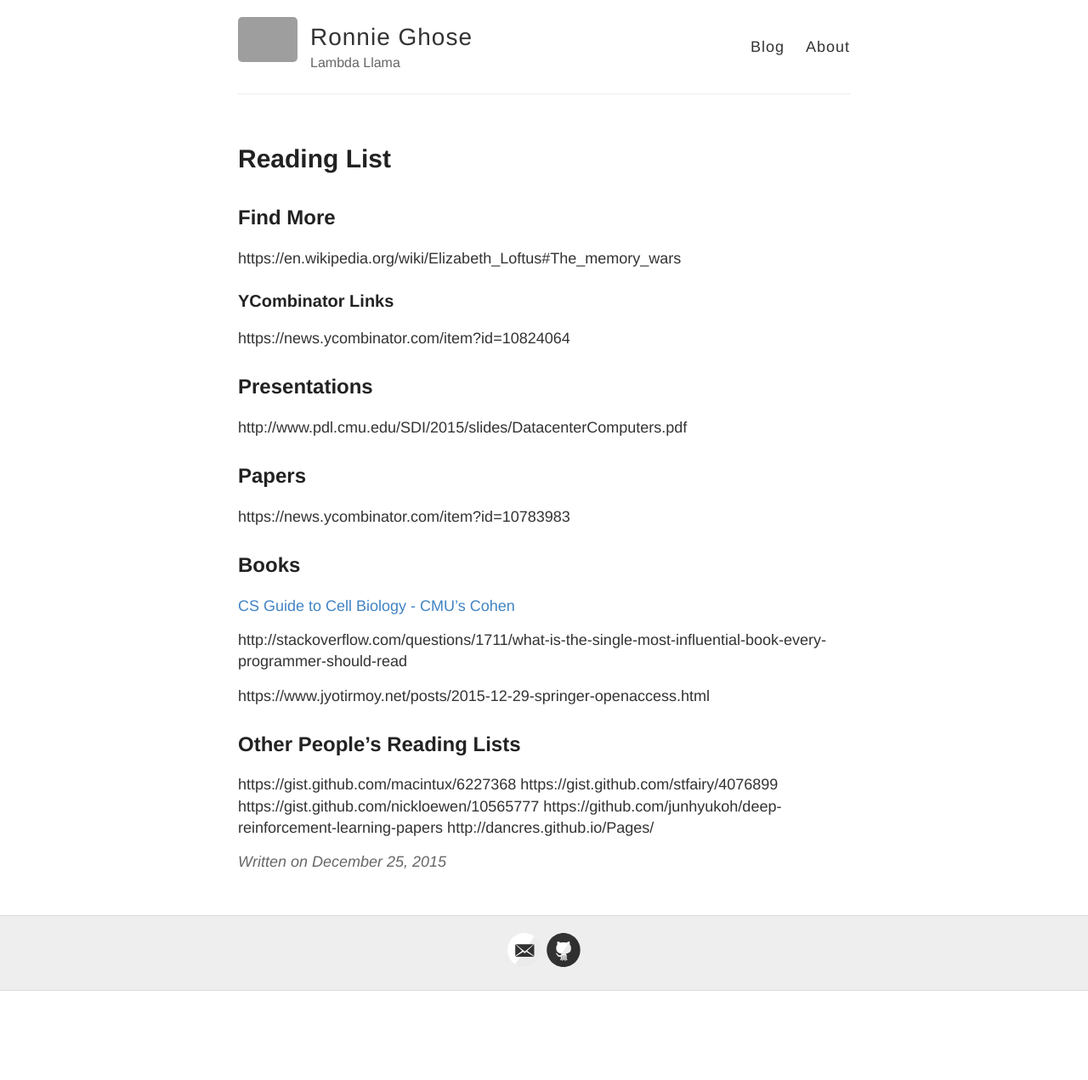
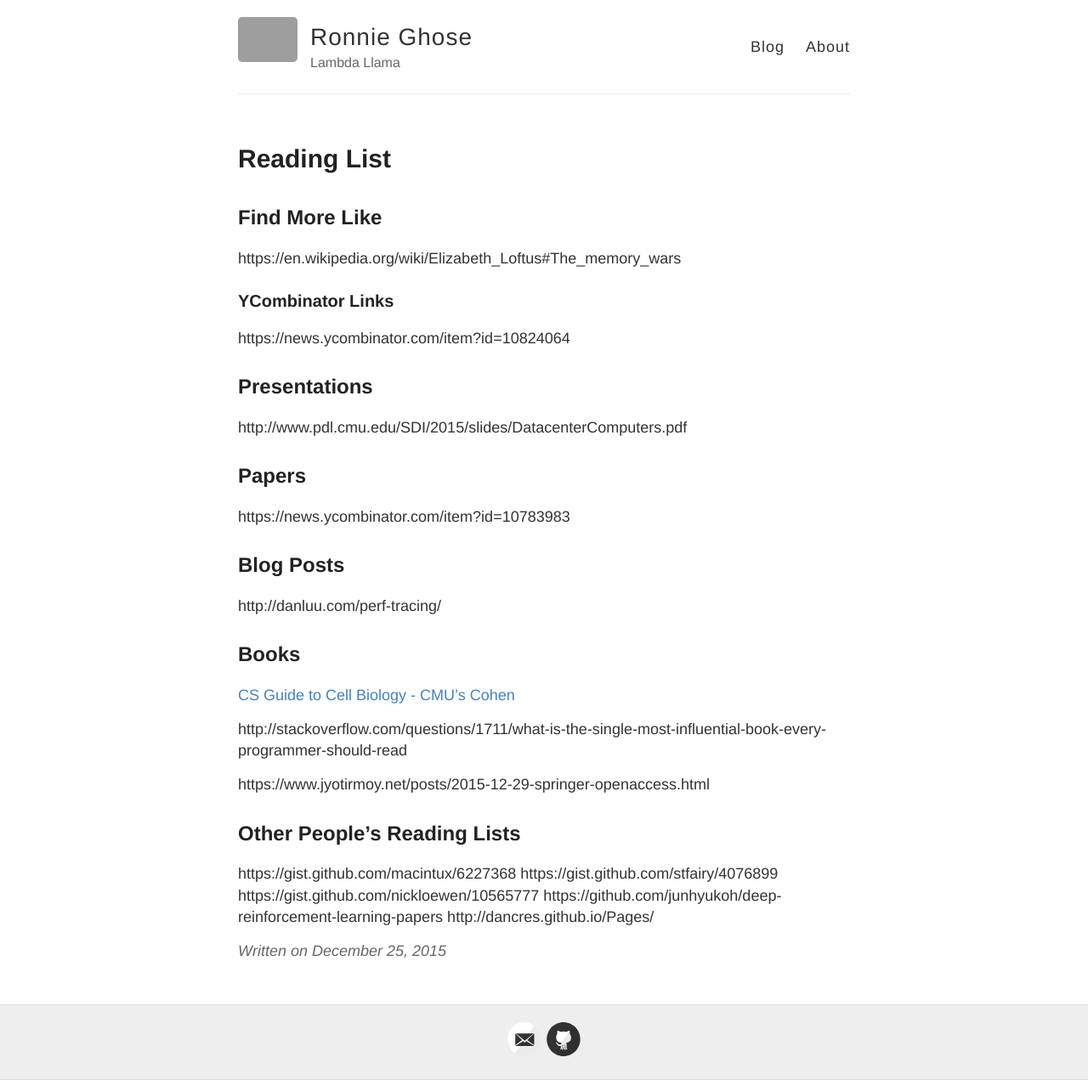
Before and after one commit to RONNCC/ronncc.github, a Jekyll site: the page built from _posts/2015-12-25-ReadingList.md, in a window 1280 px wide. Shown: the whole page at 85% size. Built offline with Jekyll 4.4.1, drawn with Linux system fonts in a browser that asks for light colours; comment, search, counter and statistics services are not loaded; before the commit the page ends 1166 px from its top, so only the background shows below that; grey boxes are pictures that could not be loaded.

Commit message:
Update 2015-12-25-ReadingList.md

```diff
--- a/_posts/2015-12-25-ReadingList.md
+++ b/_posts/2015-12-25-ReadingList.md
@@ -13,7 +13,7 @@ title: 'Reading List'
 
 ---
 
-## Find More
+## Find More Like
 
 https://en.wikipedia.org/wiki/Elizabeth_Loftus#The_memory_wars
 
@@ -27,6 +27,9 @@ http://www.pdl.cmu.edu/SDI/2015/slides/DatacenterComputers.pdf
 ## Papers
 
 https://news.ycombinator.com/item?id=10783983
+
+## Blog Posts
+http://danluu.com/perf-tracing/
 
 ## Books
 [CS Guide to Cell Biology - CMU's Cohen](http://www.cs.cmu.edu/~wcohen/GuideToBiology-sampleChapter-release1.4.pdf)
```
